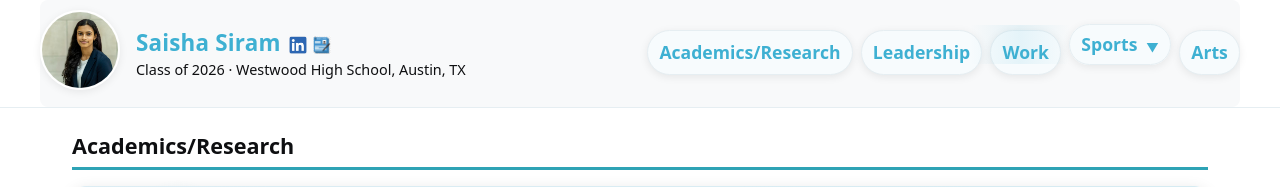
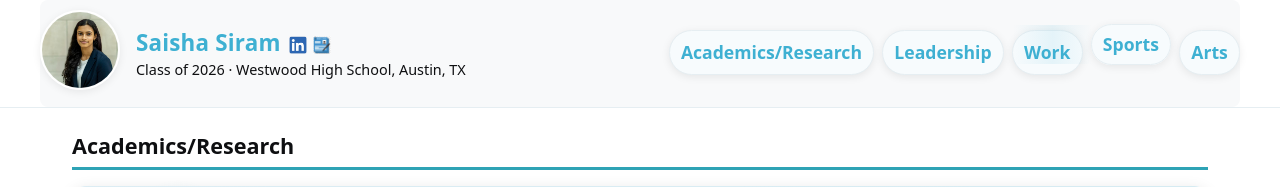
Before and after one commit to saisha08/profile, a Jekyll site: the page built from pages/academics-research.md, in a window 1280 px wide. Shown: the top 187 px of the page. Built offline with Jekyll 4.4.1, drawn with Linux system fonts in a browser that asks for light colours.

Commit message:
Simplify Sports dropdown: remove arrow icon, make it hover-only and align with other nav items

```diff
--- a/_includes/header.html
+++ b/_includes/header.html
@@ -30,7 +30,7 @@
           {% if item.title == "Sports" %}
             <div class="dropdown">
               <a href="{{ item.url | relative_url }}" class="dropdown-toggle {% if is_active %}active{% endif %}">
-                {{ item.title }} <span class="dropdown-arrow">▼</span>
+                {{ item.title }}
               </a>
               <div class="dropdown-menu">
                 <a href="{{ '/sports/#gymnastics' | relative_url }}">Gymnastics</a>
--- a/assets/css/main.css
+++ b/assets/css/main.css
@@ -194,17 +194,6 @@
   cursor: pointer;
 }
 
-.dropdown-arrow {
-  font-size: 0.7em;
-  margin-left: 0.25rem;
-  display: inline-block;
-  transition: transform 0.3s ease;
-}
-
-.dropdown.active .dropdown-arrow {
-  transform: rotate(180deg);
-}
-
 .dropdown-menu {
   position: absolute;
   top: 100%;
@@ -220,13 +209,14 @@
   visibility: hidden;
   transform: translateY(-10px);
   transition: all 0.3s ease;
+  pointer-events: none;
 }
 
-.dropdown.active .dropdown-menu,
 .dropdown:hover .dropdown-menu {
   opacity: 1;
   visibility: visible;
   transform: translateY(0);
+  pointer-events: auto;
 }
 
 .dropdown-menu a {
--- a/assets/js/mobile-nav.js
+++ b/assets/js/mobile-nav.js
@@ -26,22 +26,4 @@
       });
     });
   }
-
-  // Dropdown menu functionality
-  const dropdown = document.querySelector('.dropdown');
-  if (dropdown) {
-    const dropdownToggle = dropdown.querySelector('.dropdown-toggle');
-
-    dropdownToggle.addEventListener('click', function(e) {
-      e.preventDefault();
-      dropdown.classList.toggle('active');
-    });
-
-    // Close dropdown when clicking outside
-    document.addEventListener('click', function(event) {
-      if (!dropdown.contains(event.target)) {
-        dropdown.classList.remove('active');
-      }
-    });
-  }
 });
```
